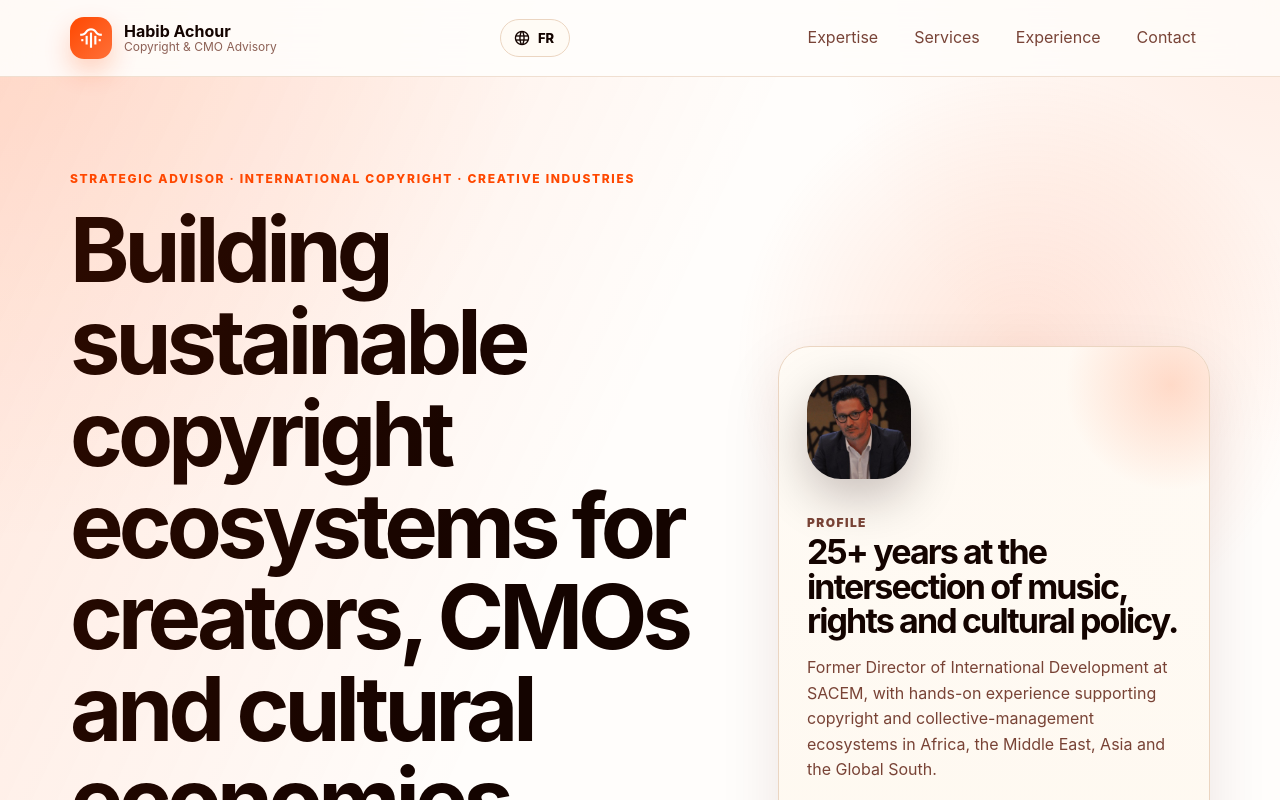
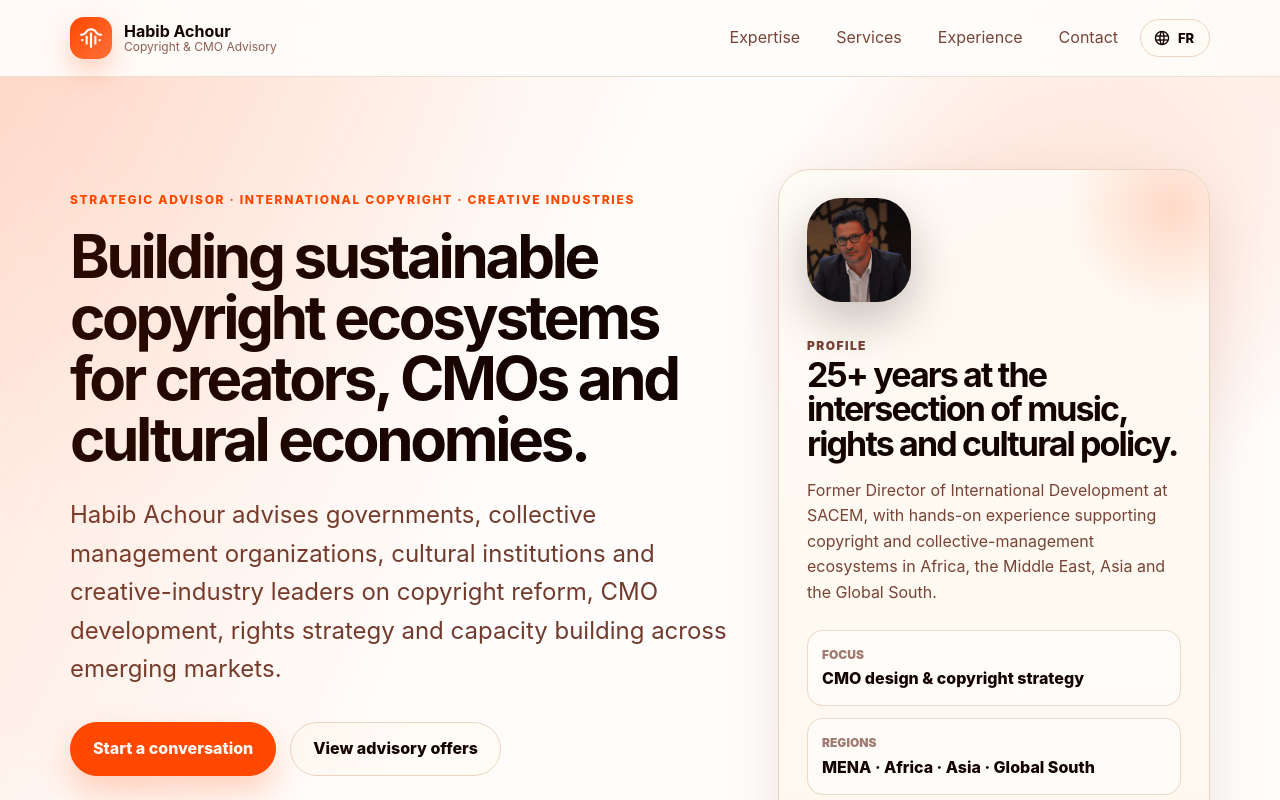
Before and after one commit to hermespromox/habib-achour-advisory, a website: page index.html in a window 1280 px wide. Shown: the top 800 px of the page. Drawn offline with nearby package versions, Linux system fonts and the light colour scheme.

Commit message:
Move language toggle to nav bar + reduce hero heading size

```diff
--- a/index.html
+++ b/index.html
@@ -77,10 +77,6 @@
         </span>
       </a>
       <div class="nav-actions">
-        <button class="lang-toggle" type="button" data-lang-toggle aria-label="Switch language" title="Français">
-          <span class="material-symbols-outlined">language</span>
-          <span class="lang-label" data-lang-label>FR</span>
-        </button>
         <button class="nav-toggle" type="button" aria-expanded="false" aria-controls="nav-links" data-nav-toggle>
           <span data-en="Menu" data-fr="Menu">Menu</span>
         </button>
@@ -90,6 +86,10 @@
         <a href="#services" data-en="Services" data-fr="Services">Services</a>
         <a href="#experience" data-en="Experience" data-fr="Expérience">Experience</a>
         <a href="#contact" data-en="Contact" data-fr="Contact">Contact</a>
+        <button class="lang-toggle" type="button" data-lang-toggle aria-label="Switch language" title="Français">
+          <span class="material-symbols-outlined">language</span>
+          <span class="lang-label" data-lang-label>FR</span>
+        </button>
       </div>
     </nav>
   </header>
--- a/styles.css
+++ b/styles.css
@@ -147,7 +147,7 @@ button { font: inherit; }
   letter-spacing: 0.14em;
 }
 h1, h2, h3 { color: var(--color-strong); line-height: 1.02; letter-spacing: -0.055em; margin: 0; }
-h1 { font-size: clamp(48px, 8vw, 90px); max-width: 950px; }
+h1 { font-size: clamp(36px, 5.5vw, 60px); max-width: 950px; }
 h2 { font-size: clamp(34px, 5vw, 58px); }
 h3 { font-size: 24px; letter-spacing: -0.035em; }
 .lead {
```
